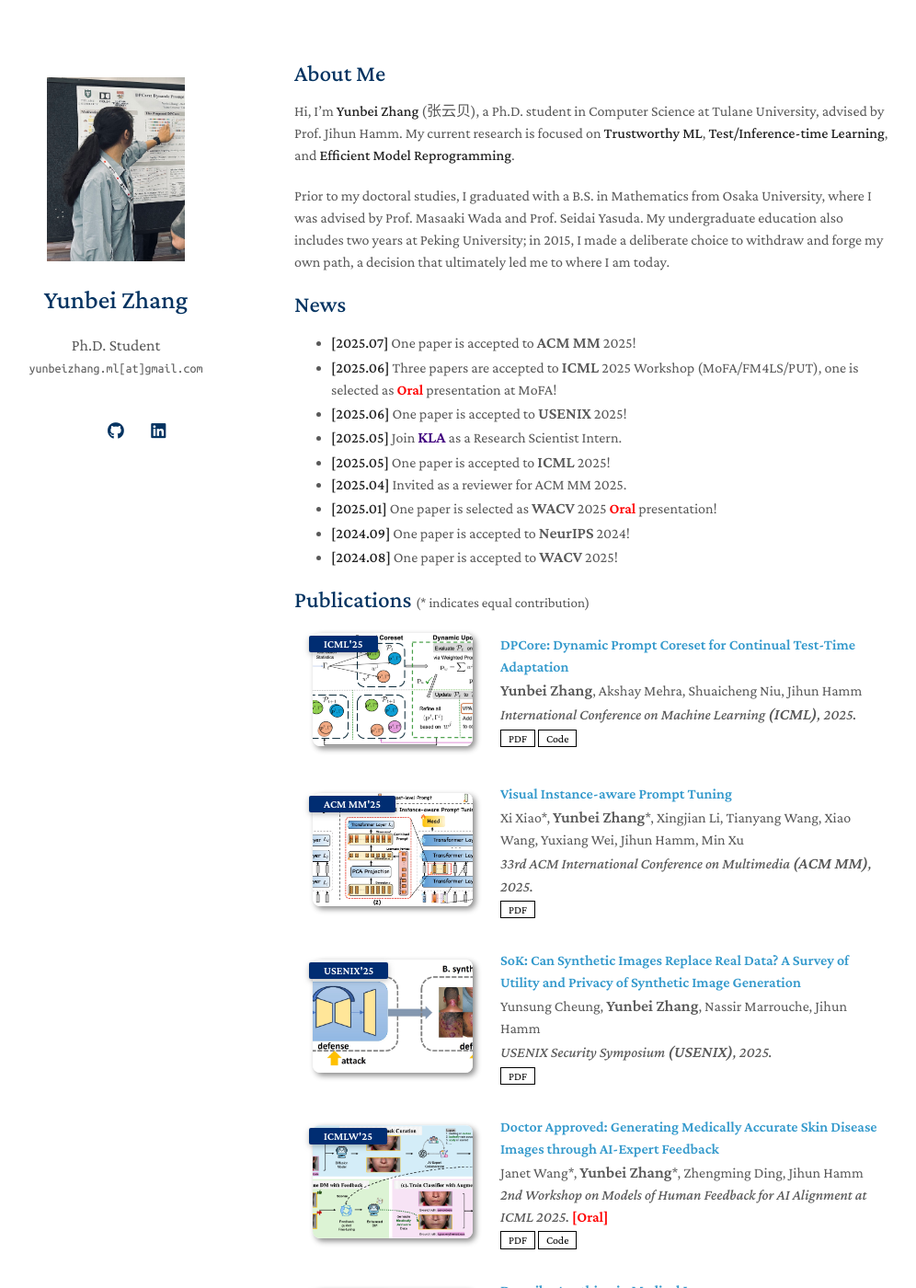
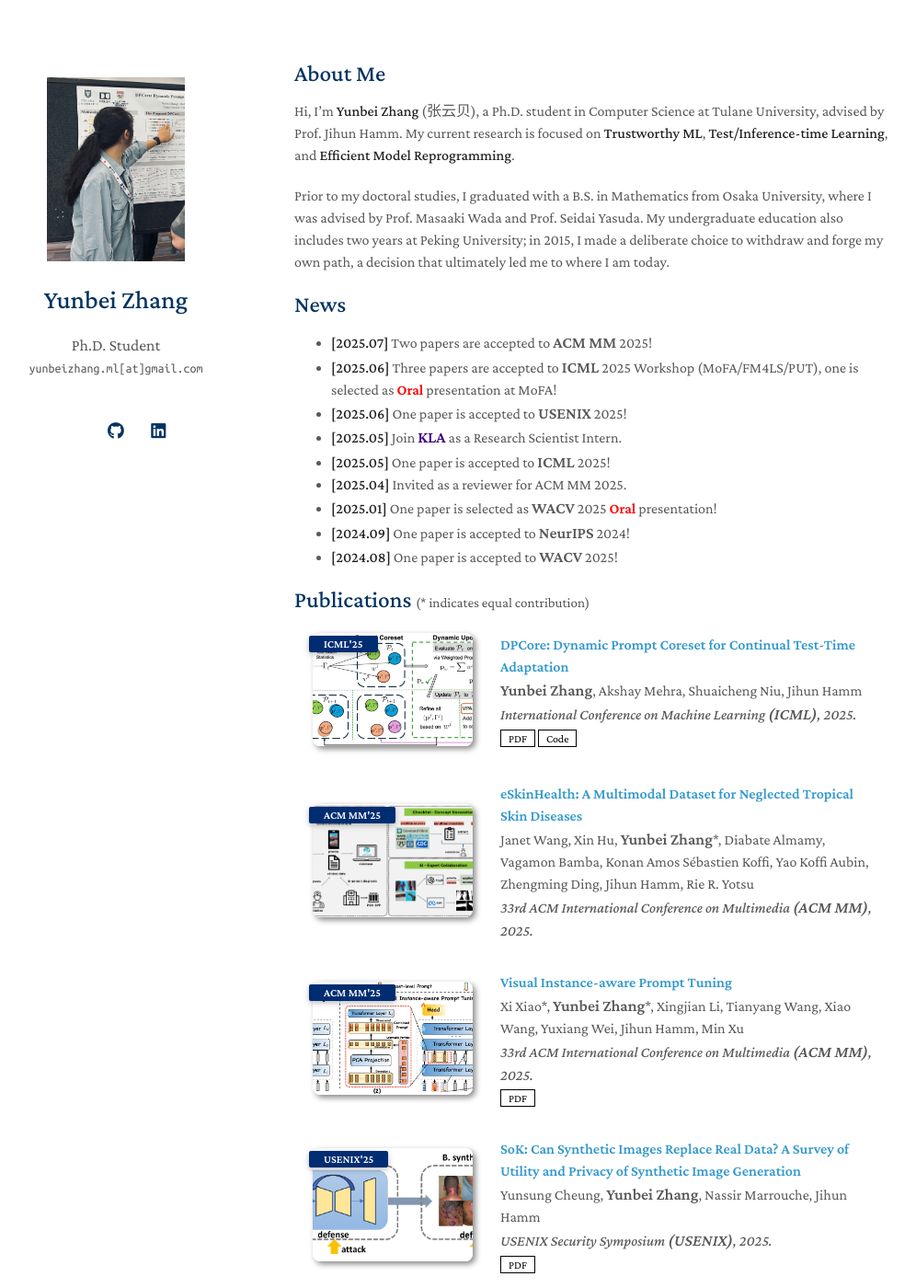
Before and after one commit to yunbeizhang/yunbeizhang.github.io, a Jekyll site: the page built from index.md, in a window 1280 px wide and 1400 px high. Shown: the whole window at 92% size, without its empty margins (150-1146 px from the left). Built offline with Jekyll 4.4.1, drawn with Linux system fonts in a browser that asks for light colours; a style sheet for code colours, icons or effects is not loaded; our own code applies the rules of GitHub Pages for plain Markdown files.

Commit message:
update mm

```diff
--- a/_data/publications.yml
+++ b/_data/publications.yml
@@ -8,6 +8,15 @@ main:
     code: https://github.com/yunbeizhang/DPCore
     image: ./assets/img/dpcore_fig.png
     # notes: Preprint, under review.
+
+  - title: "eSkinHealth: A Multimodal Dataset for Neglected Tropical Skin Diseases"
+    authors: "Janet Wang, Xin Hu, <span style='font-size: 1.1em; font-weight: bold;'>Yunbei Zhang</span>*, Diabate Almamy, Vagamon Bamba, Konan Amos Sébastien Koffi, Yao Koffi Aubin, Zhengming Ding, Jihun Hamm, Rie R. Yotsu"
+    conference_short: ACM MM'25
+    conference: "33rd ACM International Conference on Multimedia <span style='font-size: 1.1em; font-weight: bold;'>(ACM MM)</span>, 2025."
+    # conference2: "Second Workshop on Test-Time Adaptation: Putting Updates to the Test! at ICML 2025."
+    pdf:
+    code:
+    image: ./assets/img/eskin_fig.png
 
   - title: "Visual Instance-aware Prompt Tuning"
     authors: "Xi Xiao*, <span style='font-size: 1.1em; font-weight: bold;'>Yunbei Zhang</span>*, Xingjian Li, Tianyang Wang, Xiao Wang, Yuxiang Wei, Jihun Hamm, Min Xu"
--- a/index.md
+++ b/index.md
@@ -18,7 +18,7 @@ Prior to my doctoral studies, I graduated with a B.S. in Mathematics from Osaka
 <!-- - **Adversarial Machine Learning:** adversarial attack, data poisoning -->
 
 ## News
-- **[2025.07]** One paper is accepted to <span style="font-size: 1.1em; font-weight: bold;">ACM MM</span> 2025!
+- **[2025.07]** Two papers are accepted to <span style="font-size: 1.1em; font-weight: bold;">ACM MM</span> 2025!
 - **[2025.06]** Three papers are accepted to <span style="font-size: 1.1em; font-weight: bold;">ICML</span> 2025 Workshop (MoFA/FM4LS/PUT), one is selected as <span style="font-size: 1.0em; font-weight: bold; color: Red;">Oral</span> presentation at MoFA!
 - **[2025.06]** One paper is accepted to <span style="font-size: 1.1em; font-weight: bold;">USENIX</span> 2025!
 - **[2025.05]** Join <span style="font-size: 1.1em; color:#41007F; font-weight:bold;">KLA</span> as a Research Scientist Intern.
```
Also changed, not shown: assets/img/eskin_fig.png (added).
